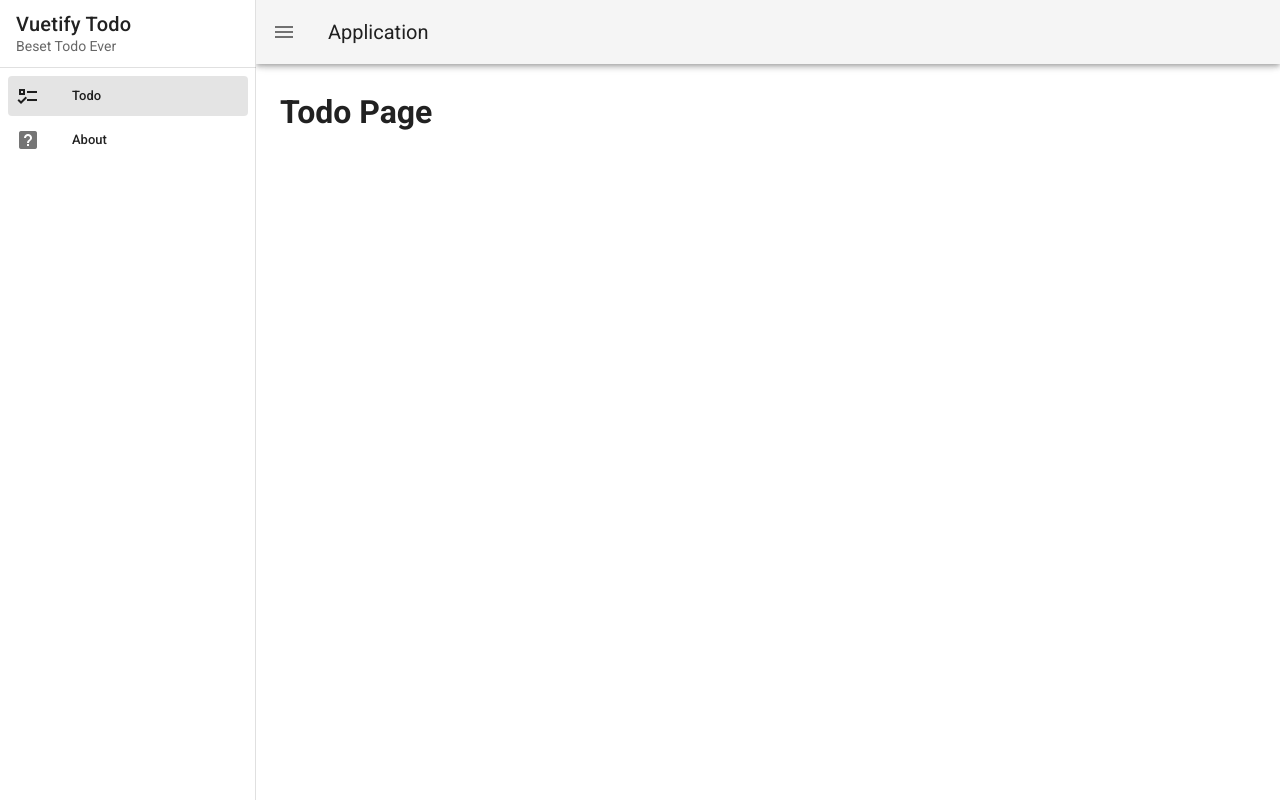
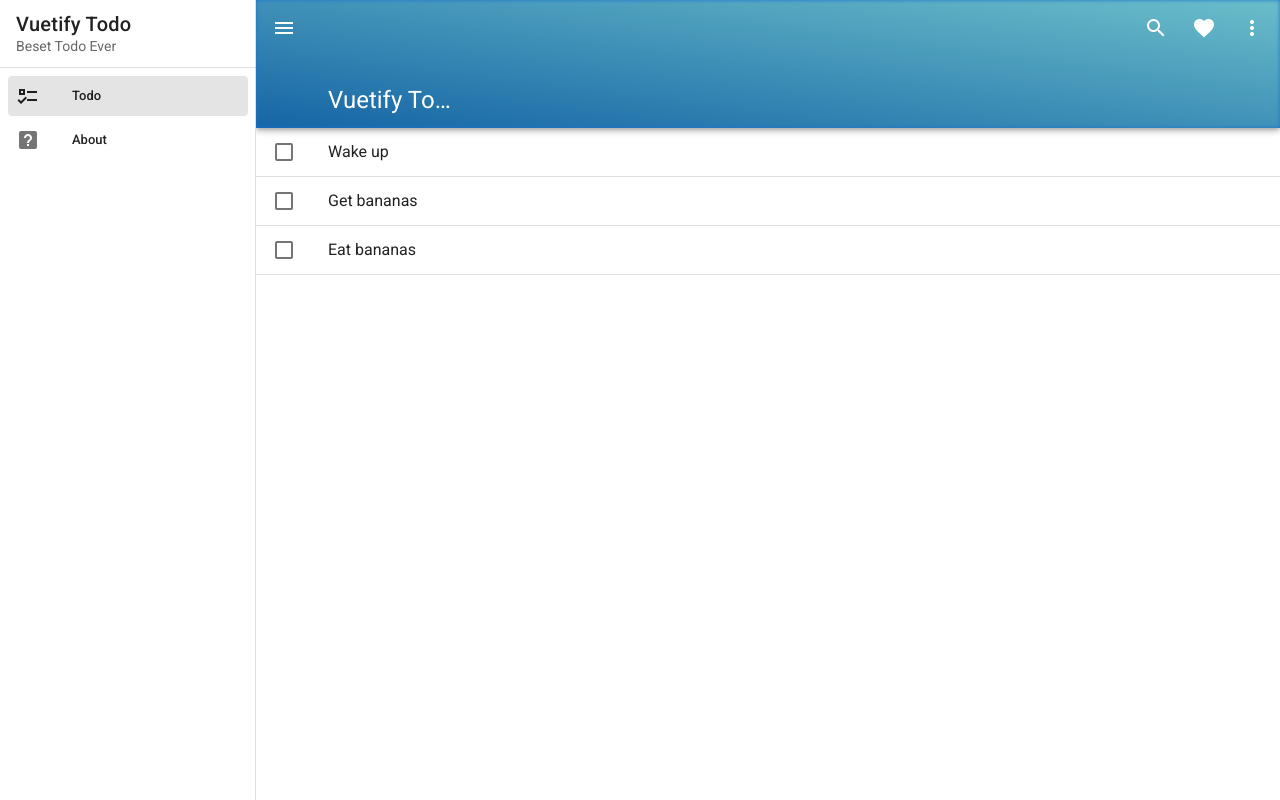
Before and after one commit to Nikuspokus/Udemy-Vuetify-Todo, a Vue app: page / in a window 1280 px wide. Built offline with nearby package versions, Linux system fonts and the light colour scheme.

Commit message:
Chap - 19 - Mark task as done

```diff
--- a/src/App.vue
+++ b/src/App.vue
@@ -15,11 +15,7 @@
       <v-divider></v-divider>
 
       <v-list dense nav>
-        <v-list-item
-        v-for="item in items"
-        :key="item.title"
-        :to="item.to"
-        link>
+        <v-list-item v-for="item in items" :key="item.title" :to="item.to" link>
           <v-list-item-icon>
             <v-icon>{{ item.icon }}</v-icon>
           </v-list-item-icon>
@@ -31,14 +27,41 @@
       </v-list>
     </v-navigation-drawer>
 
-    <v-app-bar app>
+    <v-app-bar
+      app
+      color="primary"
+      dark
+      src="mountain.jpg"
+      prominent
+    >
+      <template v-slot:img="{ props }">
+        <v-img
+          v-bind="props"
+          gradient="to top right, rgba(19,84,122,.5), rgba(128,208,199,.8)"
+        ></v-img>
+      </template>
+
       <v-app-bar-nav-icon @click="drawer = !drawer"></v-app-bar-nav-icon>
 
-      <v-toolbar-title>Application</v-toolbar-title>
+      <v-app-bar-title>Vuetify Todo</v-app-bar-title>
+
+      <v-spacer></v-spacer>
+
+      <v-btn icon>
+        <v-icon>mdi-magnify</v-icon>
+      </v-btn>
+
+      <v-btn icon>
+        <v-icon>mdi-heart</v-icon>
+      </v-btn>
+
+      <v-btn icon>
+        <v-icon>mdi-dots-vertical</v-icon>
+      </v-btn>
     </v-app-bar>
 
     <v-main>
-       <router-view></router-view>
+      <router-view></router-view>
     </v-main>
   </v-app>
 </template>
@@ -48,8 +71,8 @@
   data: () => ({
     drawer: null,
     items: [
-      { title: "Todo", icon: "mdi-format-list-checks", to: '/' },
-      { title: "About", icon: "mdi-help-box", to: '/about' },
+      { title: "Todo", icon: "mdi-format-list-checks", to: "/" },
+      { title: "About", icon: "mdi-help-box", to: "/about" },
     ],
   }),
 };
--- a/src/views/Todo.vue
+++ b/src/views/Todo.vue
@@ -1,12 +1,44 @@
 <template>
-  <div class="pa-6">
-    <h1>Todo Page</h1>
+  <div class="home">
+    <v-list class="pt-0" flat>
+      <div v-for="task in tasks" :key="task.id">
+        <v-list-item>
+          <template v-slot:default="{ active }">
+            <v-list-item-action>
+              <v-checkbox :input-value="active" color="primary"></v-checkbox>
+            </v-list-item-action>
+
+            <v-list-item-content>
+              <v-list-item-title>{{ task.title }}</v-list-item-title>
+            </v-list-item-content>
+          </template>
+        </v-list-item>
+        <v-divider></v-divider>
+      </div>
+    </v-list>
   </div>
 </template>
 
 <script>
-
-  export default {
-    name: 'Home',
-  }
+export default {
+  name: "Home",
+  data() {
+    return {
+      tasks: [
+        {
+          id: 1,
+          title: "Wake up",
+        },
+        {
+          id: 2,
+          title: "Get bananas",
+        },
+        {
+          id: 3,
+          title: "Eat bananas",
+        },
+      ],
+    };
+  },
+};
 </script>
```
Also changed, not shown: public/mountain.jpg (added).
